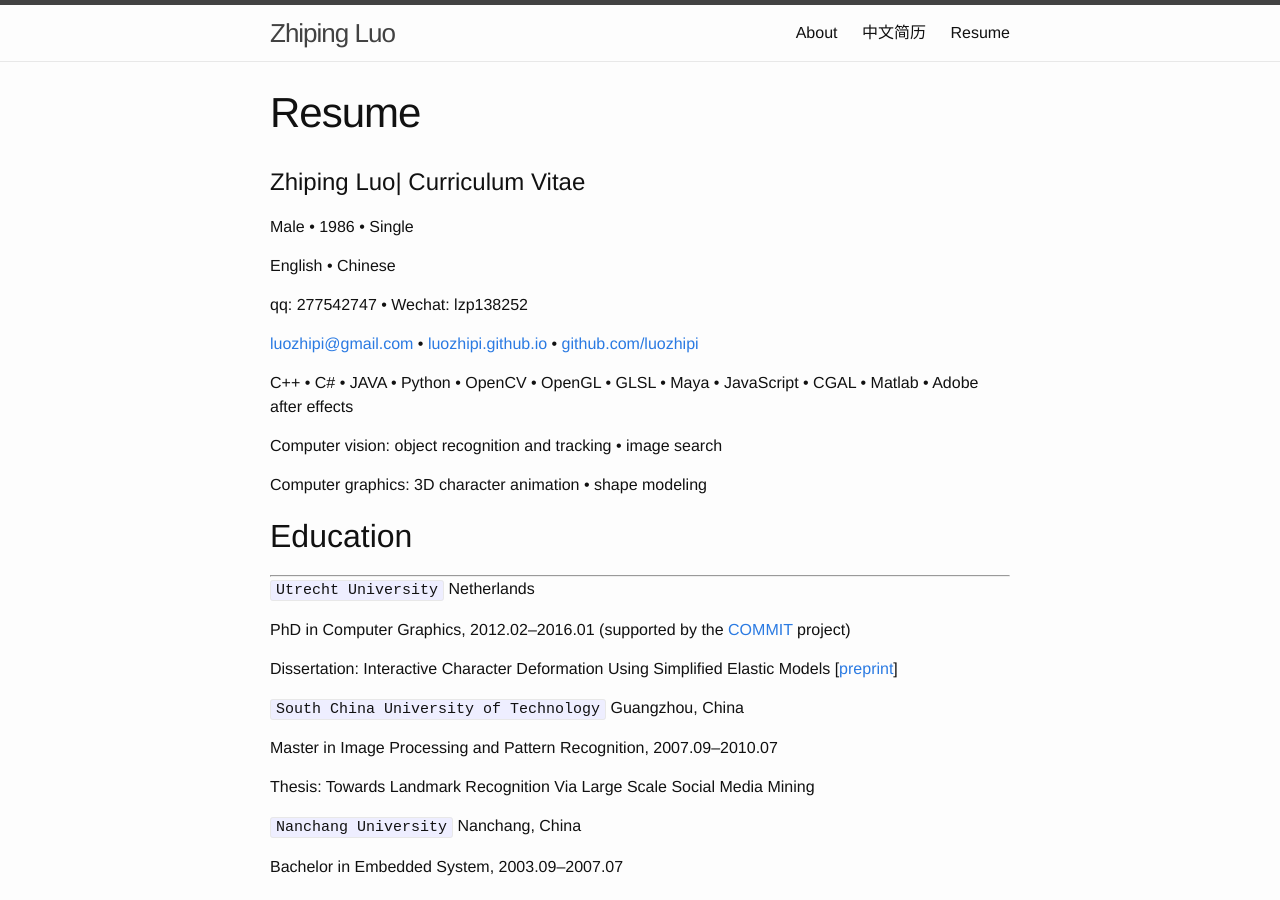
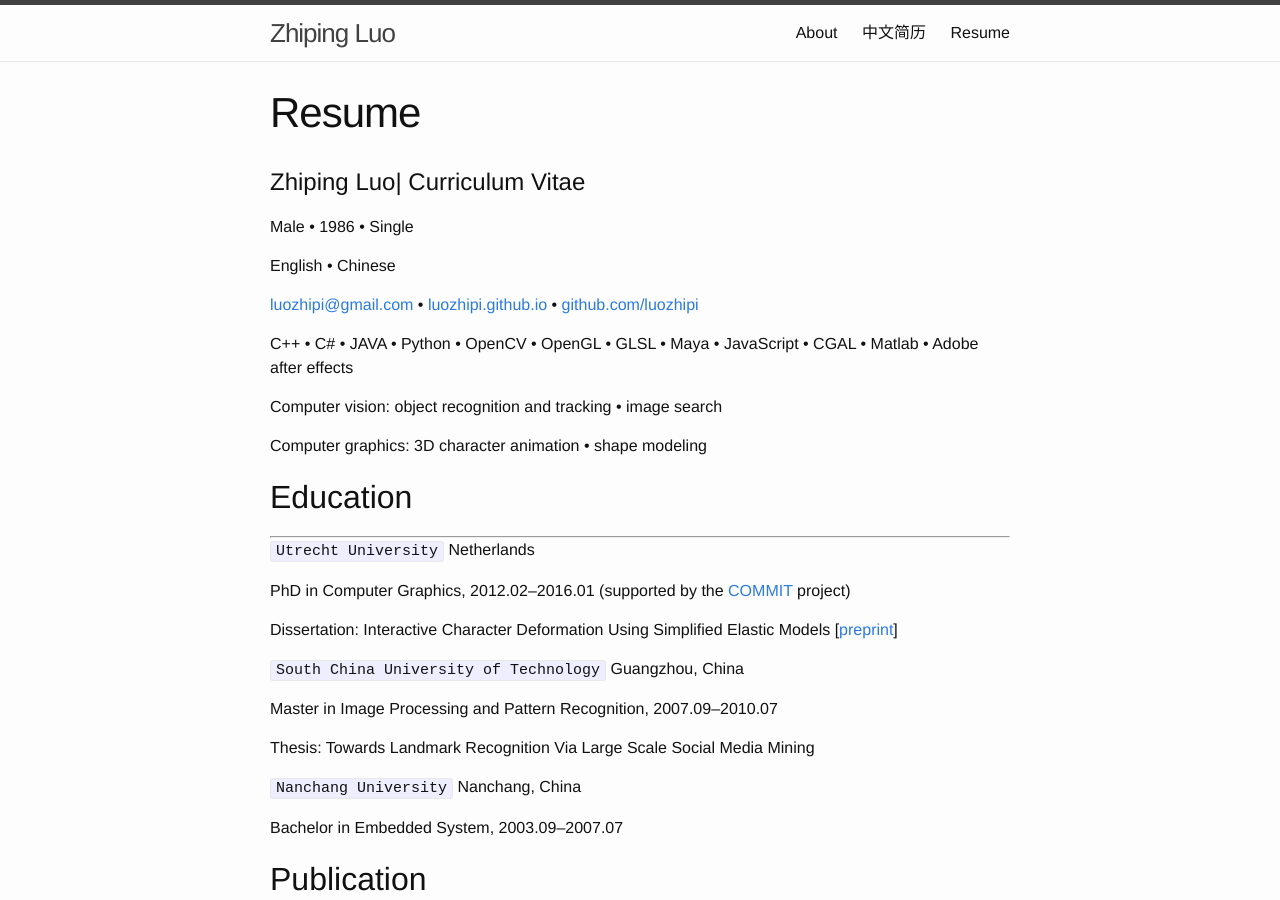
Before and after one commit to luozhipi/luozhipi.github.io, a Jekyll site: the page built from resume_EN.md, in a window 1280 px wide and 900 px high. Built offline with Jekyll 4.4.1, drawn with Linux system fonts in a browser that asks for light colours.

Commit message:
Update resume_EN.md

```diff
--- a/resume_EN.md
+++ b/resume_EN.md
@@ -8,8 +8,6 @@ permalink: /cv_en/
 Male • 1986 • Single
 
 English • Chinese
-
-qq: 277542747 • Wechat: lzp138252
 
 [luozhipi@gmail.com](mailto:luozhipi@gmail.com) • [luozhipi.github.io](http://luozhipi.github.io) • [github.com/luozhipi](https://github.com/luozhipi)
 
```
